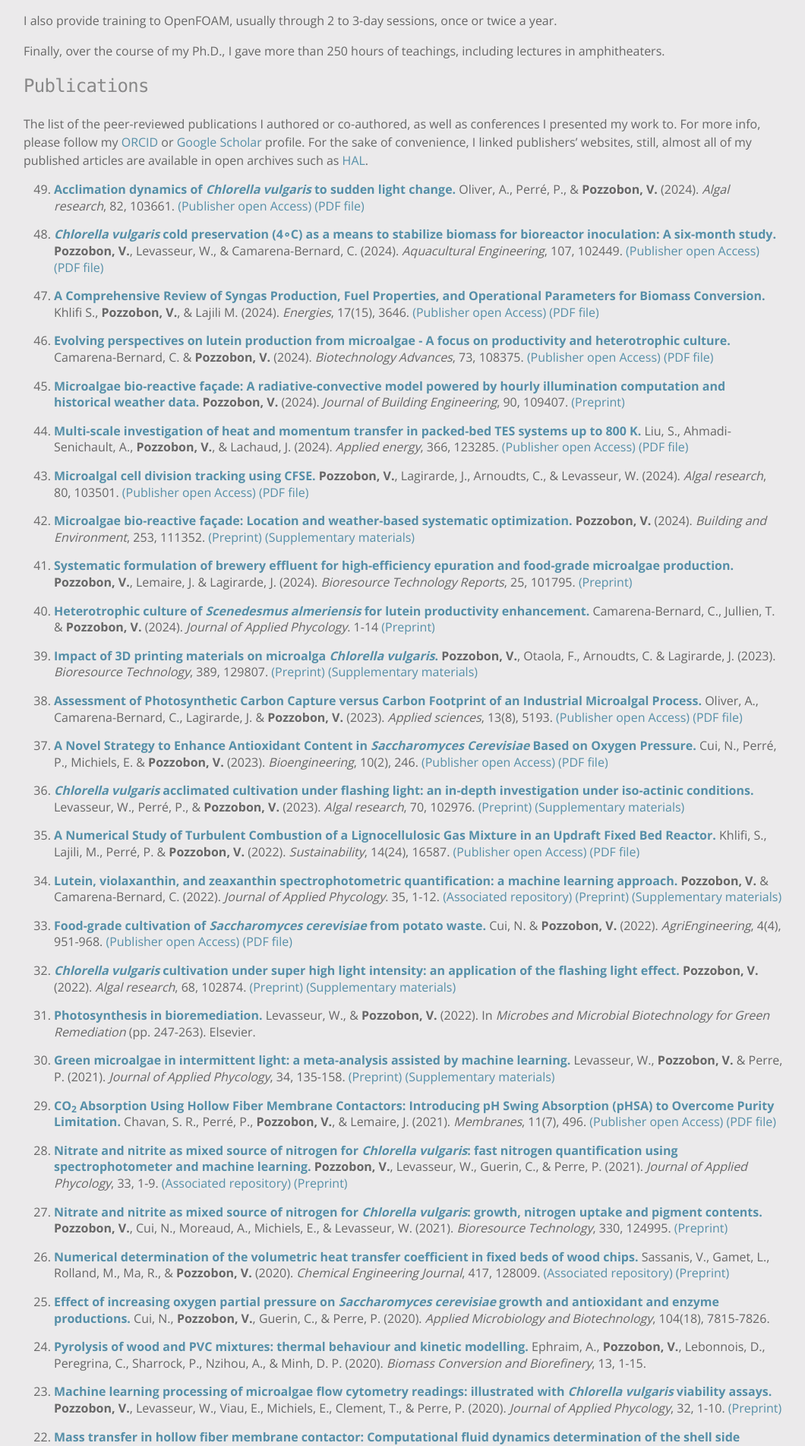
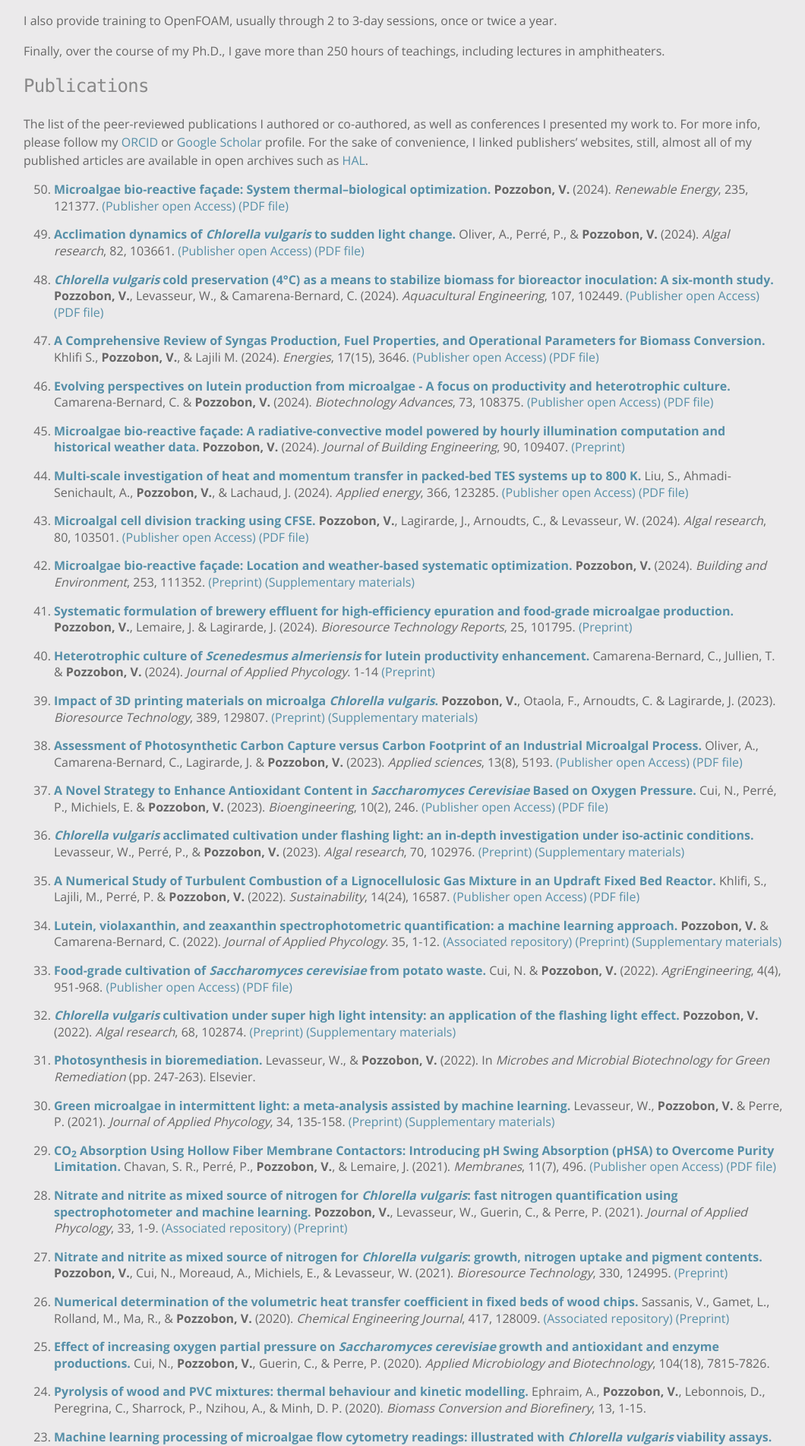
Before and after one commit to victorpozzobon/victorpozzobon.github.io, a Jekyll site: the page built from _pages/academic.md, in a window 1280 px wide. Shown: the part 1639-3542 px from the top of the page at 76% size, without its empty margins (97-1157 px from the left). Built offline with Jekyll 4.4.1, drawn with Linux system fonts in a browser that asks for light colours; some of the changed text lies outside the part shown.

Commit message:
Preprint

```diff
--- a/_config.yml
+++ b/_config.yml
@@ -10,7 +10,7 @@
 title: Victor Pozzobon
 email: victor.pozzobon@yahoo.fr
 author: Victor Pozzobon
-last_update: August 2024
+last_update: September 2024
 description: >- # this means ignore newlines
   Victor Pozzobon is a habilitated Ph.D. leading research in biotechnology. Microalgae are his favorite microorganisms because of their photosynthetic ability. He deploys all kinds of numerical tools to investigate cell growth, viability, and secondary metabolites production.
 
--- a/_pages/academic.md
+++ b/_pages/academic.md
@@ -71,9 +71,11 @@ Finally, over the course of my Ph.D., I gave more than 250 hours of teachings, i
 The list of the peer-reviewed publications I authored or co-authored, as well as conferences
 I presented my work to. For more info, please follow my [ORCID](https://orcid.org/0000-0003-1530-0834) or [Google Scholar](https://scholar.google.fr/citations?user=XOAdaN4AAAAJ) profile. For the sake of convenience, I linked publishers' websites, still, almost all of my published articles are available in open archives such as [HAL](https://hal.archives-ouvertes.fr/).
 
+0. [**Microalgae bio-reactive façade: System thermal–biological optimization.**](https://doi.org/10.1016/j.renene.2024.121377) **Pozzobon, V.** (2024).  _Renewable Energy_, 235, 121377. [(Publisher open Access)](https://www.sciencedirect.com/science/article/pii/S0960148124014459/pdfft?md5=635ad712361fd1fd9967b9cbca3410c2&pid=1-s2.0-S0960148124014459-main.pdf) [(PDF file)](/assets/preprints/Pozzobon_2024_f.pdf)
+
 0. [**Acclimation dynamics of _Chlorella vulgaris_ to sudden light change.**](https://doi.org/10.1016/j.algal.2024.103661) Oliver, A., Perré, P., & **Pozzobon, V.** (2024).  _Algal research_, 82, 103661. [(Publisher open Access)](https://www.sciencedirect.com/science/article/pii/S221192642400273X/pdfft?md5=4eb64ec491f54e4ee85fd53453c8565e&pid=1-s2.0-S221192642400273X-main.pdf) [(PDF file)](/assets/preprints/Oliver_2024_a.pdf)
 
-0. [**_Chlorella vulgaris_ cold preservation (4∘C) as a means to stabilize biomass for bioreactor inoculation: A six-month study.**](https://doi.org/10.1016/j.aquaeng.2024.102449) **Pozzobon, V.**, Levasseur, W., & Camarena-Bernard, C. (2024). _Aquacultural Engineering_, 107, 102449. [(Publisher open Access)](https://www.sciencedirect.com/science/article/pii/S0144860924000608/pdfft?md5=bb28e93cac379baa6f50a4532b47fd0d&pid=1-s2.0-S0144860924000608-main.pdf) [(PDF file)](/assets/preprints/Pozzobon_2024_e.pdf)
+0. [**_Chlorella vulgaris_ cold preservation (4°C) as a means to stabilize biomass for bioreactor inoculation: A six-month study.**](https://doi.org/10.1016/j.aquaeng.2024.102449) **Pozzobon, V.**, Levasseur, W., & Camarena-Bernard, C. (2024). _Aquacultural Engineering_, 107, 102449. [(Publisher open Access)](https://www.sciencedirect.com/science/article/pii/S0144860924000608/pdfft?md5=bb28e93cac379baa6f50a4532b47fd0d&pid=1-s2.0-S0144860924000608-main.pdf) [(PDF file)](/assets/preprints/Pozzobon_2024_e.pdf)
 
 0. [**A Comprehensive Review of Syngas Production, Fuel Properties, and Operational Parameters for Biomass Conversion.**](https://doi.org/10.3390/en17153646) Khlifi S., **Pozzobon, V.**, & Lajili M. (2024). _Energies_, 17(15), 3646. [(Publisher open Access)](https://www.mdpi.com/1996-1073/17/15/3646/pdf?version=1721828455) [(PDF file)](/assets/preprints/Khlifi_2024_a.pdf)
 
```
Also changed, not shown: 1 other file.
